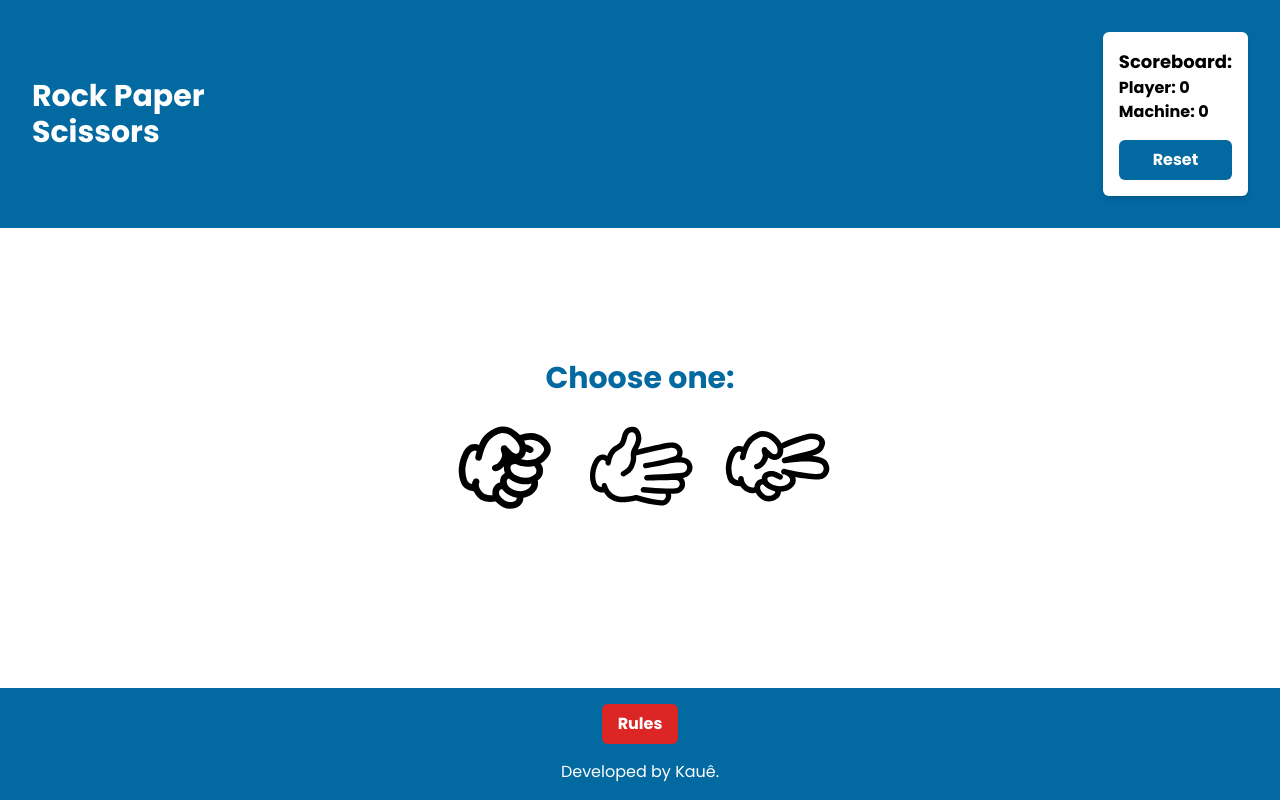
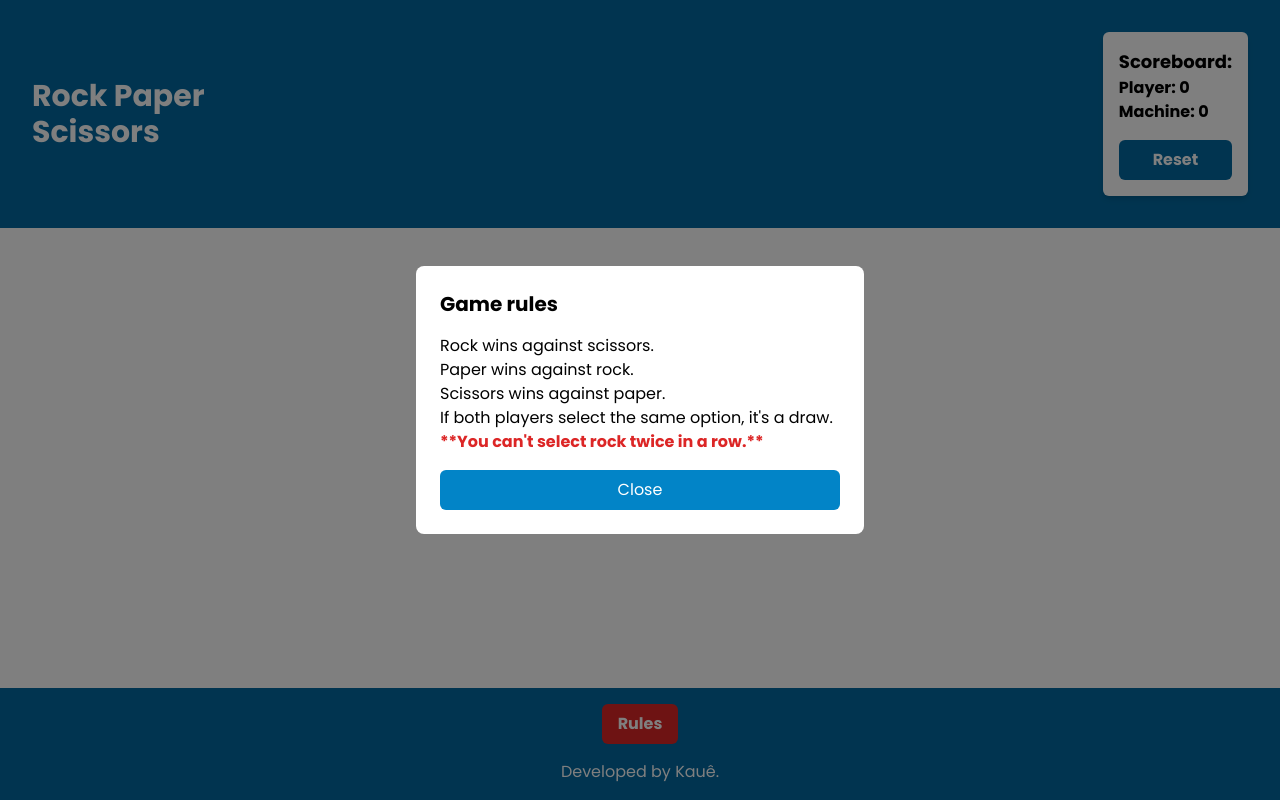
Before and after one commit to kauevecchia/rock-paper-scissors-v2, a React (Vite) app: page / in a window 1280 px wide. Both pictures are taken after a click on the button "Rules". Built offline with nearby package versions, Linux system fonts and the light colour scheme.

Commit message:
feat: implement modal state and control functions, passing props to components

```diff
--- a/src/App.jsx
+++ b/src/App.jsx
@@ -3,8 +3,19 @@ import { Play } from "./components/Play";
 import { Results } from "./components/Results";
 import { Footer } from "./components/Footer";
 import { Modal } from "./components/Modal";
+import { useState } from "react";
 
 export function App() {
+    const [openModal, setOpenModal] = useState(false)
+
+    const handleModalOpen = () => {
+        setOpenModal(true)
+    }
+
+    const handleModalClose = () => {
+        setOpenModal(false)
+    }
+
     return (
         <div className="flex items-center justify-center flex-col font-poppins min-h-screen">
             <Header />
@@ -12,8 +23,8 @@ export function App() {
                 <Play />
                 <Results />
             </main>
-            <Modal />
-            <Footer />
+            <Modal isModalOpen={openModal}  handleCloseModal={handleModalClose} />
+            <Footer handleModalOpen={handleModalOpen} />
         </div>
     )
 }
--- a/src/components/Footer.jsx
+++ b/src/components/Footer.jsx
@@ -1,8 +1,8 @@
-export function Footer() {
+export function Footer({ handleModalOpen }) {
     return (
         <footer className="flex flex-col items-center justify-center gap-4 p-4 mt-16 bg-sky-700 w-full">
-            <button id="rulesBtn" className="px-4 py-2 bg-red-600 rounded-md text-white font-bold hover:bg-red-700 transition duration-300">Rules</button>
-            <p className="text-white">Developed by <a href="https://github.com/kauevecchia" target="_blank" class="hover:text-yellow-300 hover:underline">Kauê</a>.</p>
+            <button id="rulesBtn" className="px-4 py-2 bg-red-600 rounded-md text-white font-bold hover:bg-red-700 transition duration-300" onClick={handleModalOpen}>Rules</button>
+            <p className="text-white">Developed by <a href="https://github.com/kauevecchia" target="_blank" className="hover:text-yellow-300 hover:underline">Kauê</a>.</p>
         </footer>
     )
 }
--- a/src/components/Modal.jsx
+++ b/src/components/Modal.jsx
@@ -1,6 +1,10 @@
-export function Modal() {
+export function Modal({ isModalOpen, handleCloseModal }) {
+    if (!isModalOpen) {
+        return null
+    }
+
     return (
-        <div id="rulesModal" className="fixed inset-0 bg-black bg-opacity-50 flex justify-center items-center hidden">
+        <div id="rulesModal" className="fixed inset-0 bg-black bg-opacity-50 flex justify-center items-center">
             <div className="bg-white p-6 rounded-lg max-w-md w-full z-10">
                 <h2 className="text-xl font-bold mb-4">Game rules</h2>
                 <ul className="mb-4">
@@ -10,7 +14,7 @@ export function Modal() {
                     <li>If both players select the same option, it's a draw.</li>
                     <li className="font-bold text-red-600">**You can't select rock twice in a row.**</li>
                 </ul>
-                <button id="closeBtn" className="w-full px-4 py-2 bg-sky-600 hover:bg-sky-700 transition duration-200 text-white rounded-md">Close</button>
+                <button id="closeBtn" className="w-full px-4 py-2 bg-sky-600 hover:bg-sky-700 transition duration-200 text-white rounded-md" onClick={handleCloseModal}>Close</button>
             </div>
         </div>
     )
```
